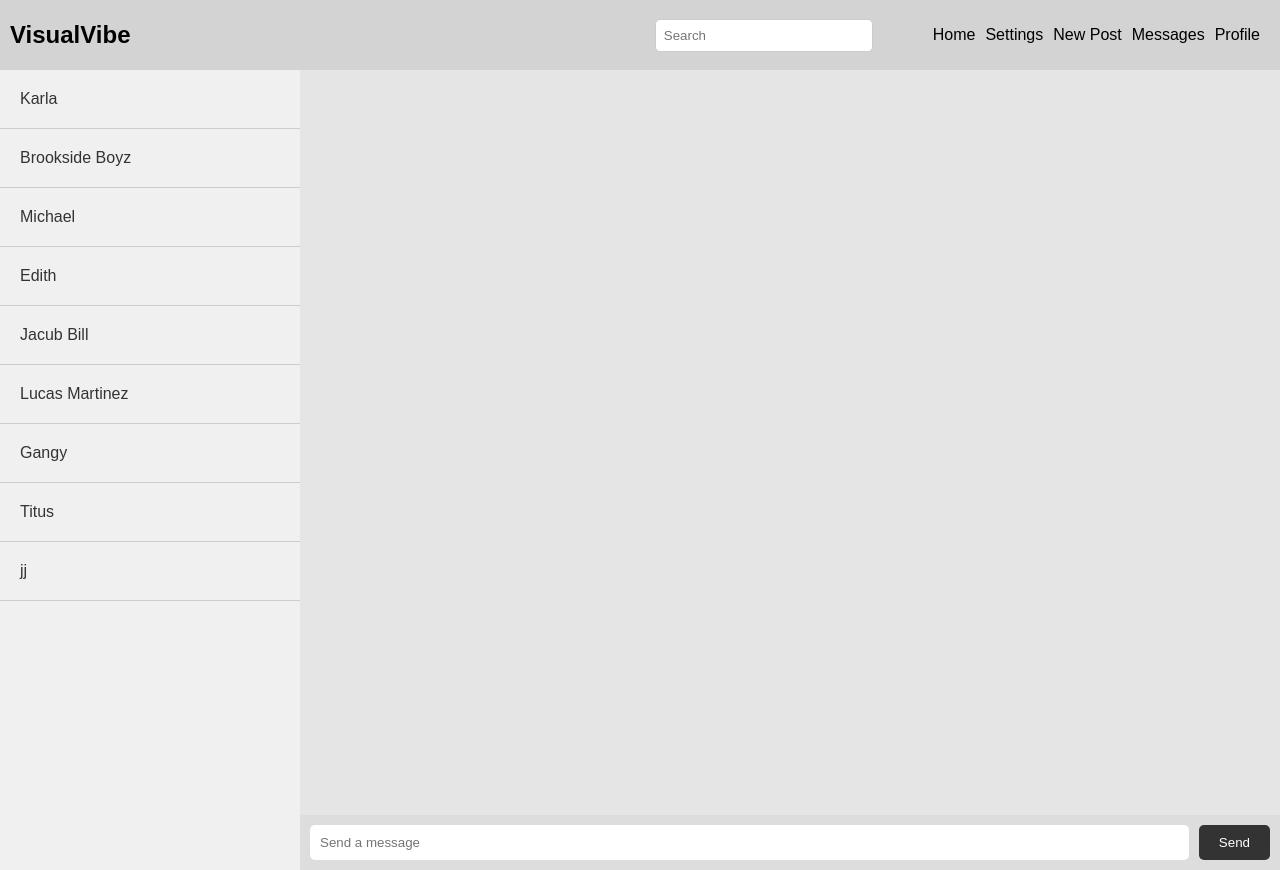
After one commit to douglas-cerrato/VisualVibe, a PHP site: page /messages.php in a window 1280 px wide. The commit adds this page. Run offline with PHP 8.4, Linux system fonts and the light colour scheme.

Commit message:
fixed some css stuff

```diff
--- a/explore.html
+++ b/explore.html
@@ -20,7 +20,6 @@
 		<li><a href="./settings.php">Settings</a></li>
 		<li><a href="./post.html">New Post</a></li>
 		<li><a href="./messages.html">Messages</a></li>
-                <li><a href="./notifications.html">Notifications</a></li>
                 <li><a href="./profile.php">Profile</a></li>
             </ul>
         </nav>
--- a/messages.css
+++ b/messages.css
@@ -5,7 +5,7 @@ body, html {
 }
 
 header {
-    background-color: grey;
+    background-color: lightgrey;
     padding: 10px;
     box-shadow: 0 2px 4px rgba(0, 0, 0, 0.1);
 }
@@ -15,10 +15,16 @@ nav {
     align-items: center;
 }
 
+.nav-links li a:hover {
+	color: blue;
+	box-shadow: 5px 5px 5px rgba(5, 5, 5, 5);
+}
+
 .logo {
     font-size: 1.5rem;
     font-weight: bold;
     margin-right: auto;
+    color: black;
 }
 
 .search-bar {
@@ -31,6 +37,7 @@ nav {
     border: 1px solid #ccc;
     border-radius: 5px;
     outline: none;
+    background-color: #fff;
 }
 
 .nav-links {
@@ -44,7 +51,7 @@ nav {
 
 .nav-links li a {
     text-decoration: none;
-    color: #333;
+    color: black;
 }
 .container {
     display: flex;
@@ -53,8 +60,8 @@ nav {
 
 .sidebar {
     width: 300px;
-    background-color: #2b2b2b;
-    color: white;
+    background-color: #f0f0f0;
+    color: #333;
     overflow-y: auto;
 }
 
@@ -66,12 +73,12 @@ nav {
 
 .user {
     padding: 20px;
-    border-bottom: 1px solid #444;
+    border-bottom: 1px solid #ccc;
     cursor: pointer;
 }
 
 .user:hover {
-    background-color: #333;
+    background-color: #e5e5e5;
 }
 
 .chat-area {
@@ -82,8 +89,8 @@ nav {
 
 .chat-display {
     flex-grow: 1;
-    background-color: #333;
-    color: white;
+    background-color: #e5e5e5;
+    color: #333;
     padding: 20px;
     overflow-y: auto;
 }
@@ -91,7 +98,7 @@ nav {
 .message-input {
     display: flex;
     padding: 10px;
-    background-color: #222;
+    background-color: #ddd;
 }
 
 .message-input input {
@@ -104,7 +111,7 @@ nav {
 
 .message-input button {
     padding: 10px 20px;
-    background-color: #565656;
+    background-color: #333;
     color: white;
     border: none;
     border-radius: 5px;
@@ -112,13 +119,13 @@ nav {
 }
 
 .message-input button:hover {
-    background-color: #787878;
+    background-color: #565656;
 }
 
 .message {
     padding: 10px;
     border-radius: 10px;
-    background: #4a4a4a;
+    background: #777;
     margin: 10px 0;
     color: white;
     width: fit-content;
--- /dev/null
+++ b/messages.php
@@ -0,0 +1,53 @@
+<!DOCTYPE html>
+<html lang="en">
+<head>
+    <meta charset="UTF-8">
+    <meta name="viewport" content="width=device-width, initial-scale=1.0">
+    <title>Messages</title>
+    <link rel="stylesheet" href="./messages.css">
+    <script defer src="./messages.js"></script>
+</head>
+<body>
+    <header>
+         <!-- Navigation bar -->
+        <nav>
+            <div class="logo">VisualVibe</div>
+            <div class="search-bar">
+                <input type="text" placeholder="Search">
+            </div>
+            <!-- Other navigation links -->
+            <ul class="nav-links">
+		<li><a href="./explore.html">Home</a></li>
+		<li><a href="./settings.html">Settings</a></li>
+		<li><a href="./post.html">New Post</a></li>
+                <li><a href="./messages.html">Messages</a></li>
+                <li><a href="./profile.html">Profile</a></li>
+            </ul>
+    </header>
+    <div class="container">
+        <aside class="sidebar">
+            <!-- User List -->
+            <ul class="user-list">
+                <li class="user">Karla</li>
+                <li class="user">Brookside Boyz</li>
+                <li class="user">Michael</li>
+                <li class="user">Edith</li>
+                <li class="user">Jacub Bill</li>
+                <li class="user">Lucas Martinez</li>
+                <li class="user">Gangy</li>
+                <li class="user">Titus</li>
+                <li class="user">jj</li>
+            </ul>
+        </aside>
+        <section class="chat-area">
+            <!-- Chat display -->
+            <div class="chat-display" id="chatDisplay"></div>
+            <!-- Message input -->
+            <div class="message-input">
+                <input type="text" id="messageInput" placeholder="Send a message" onkeypress="handleEnterPress(event)">
+                <button type="button">Send</button>
+            </div>
+        </section>
+    </div>
+</body>
+</html>
```
Also changed, not shown: create_usernamebackup.css (added, +44 -0 lines), create_usernamebackup.php (added, +67 -0 lines).
